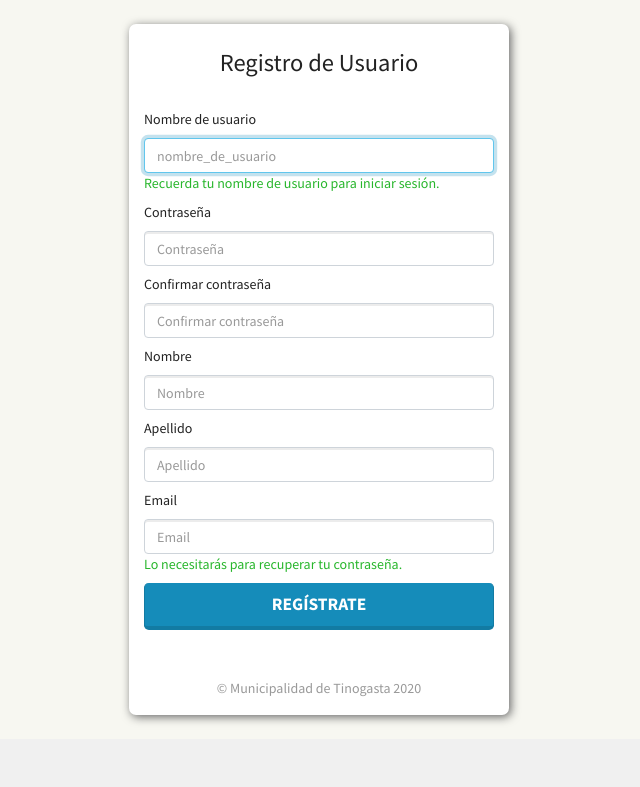
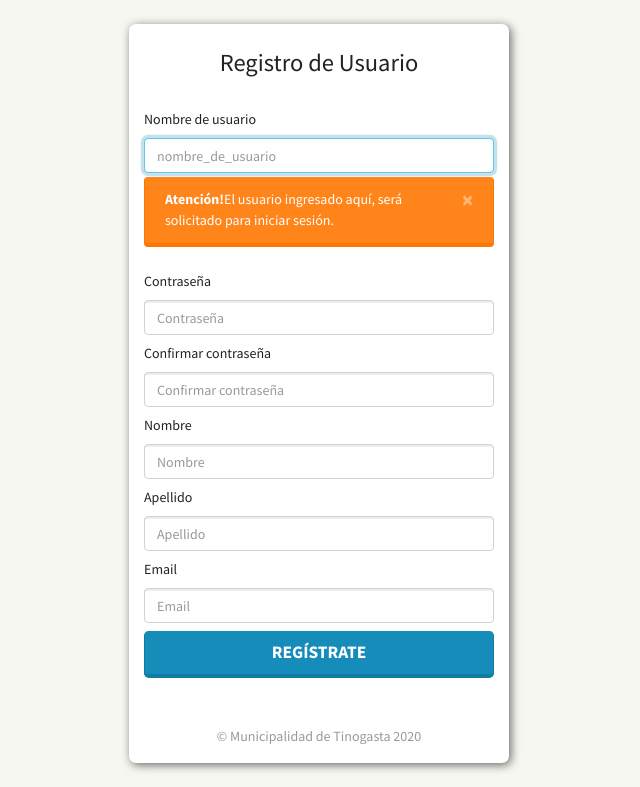
Before and after one commit to tapiaw38/bolsadeempleo, a Django app: page /user/registrarse/ in a window 1280 px wide. Shown: the part 73-860 px from the top of the page, without its empty margins (321-961 px from the left). Before the commit the page ends 796 px from the top, so only its background shows below. Run offline with Django 3.2, Linux system fonts and the light colour scheme; some libraries are stand-ins or nearby versions.

Commit message:
admin-alert

```diff
--- a/templates/user/sign_up.html
+++ b/templates/user/sign_up.html
@@ -32,7 +32,12 @@
                 <div class="form-label-group pt-2">
                   <label for="inputEmail">Nombre de usuario</label>
                   <input type="text" id="inputText" class="form-control" placeholder="nombre_de_usuario" required autofocus name="username">
-                  <div class="feedback text-success">Recuerda tu nombre de usuario para iniciar sesión.</div>
+                  <div class="alert alert-warning alert-dismissible fade show mt-1" role="alert">
+                    <strong>Atención!</strong>El usuario ingresado aquí, será solicitado para iniciar sesión.
+                    <button type="button" class="close" data-dismiss="alert" aria-label="Close">
+                      <span aria-hidden="true">&times;</span>
+                    </button>
+                  </div>
                 </div>
 
                 <div class="form-label-group pt-2">
@@ -58,7 +63,6 @@
                 <div class="form-label-group pt-2 pb-2">
                   <label for="inputPassword">Email</label>
                   <input type="email" id="inputEmail" class="form-control" placeholder="Email" required name="email">
-                  <div class="feedback text-success">Lo necesitarás para recuperar tu contraseña.</div>
                 </div>
 
                 <button class="btn btn-lg btn-primary btn-block" type="submit">Regístrate</button>
```
